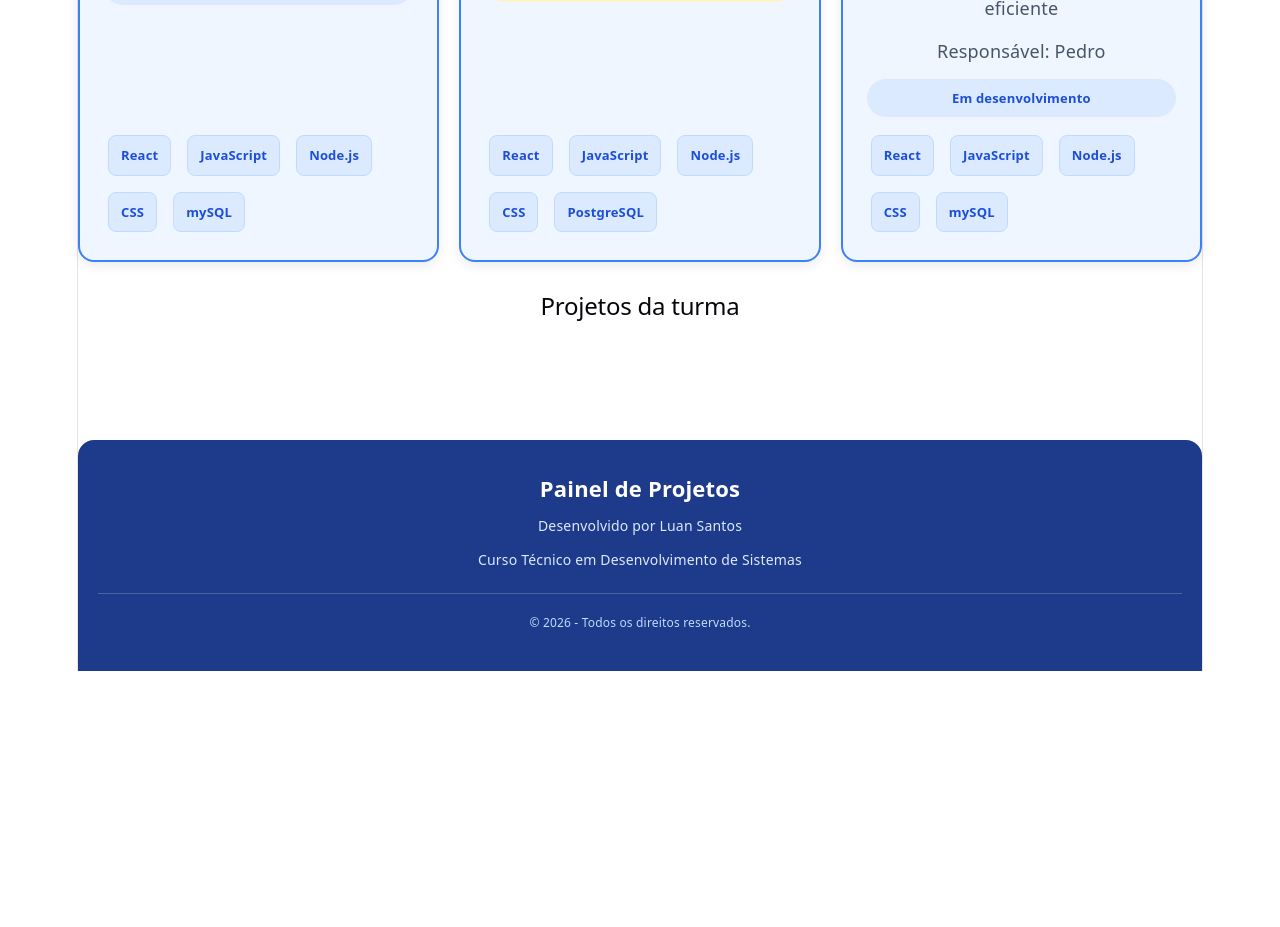
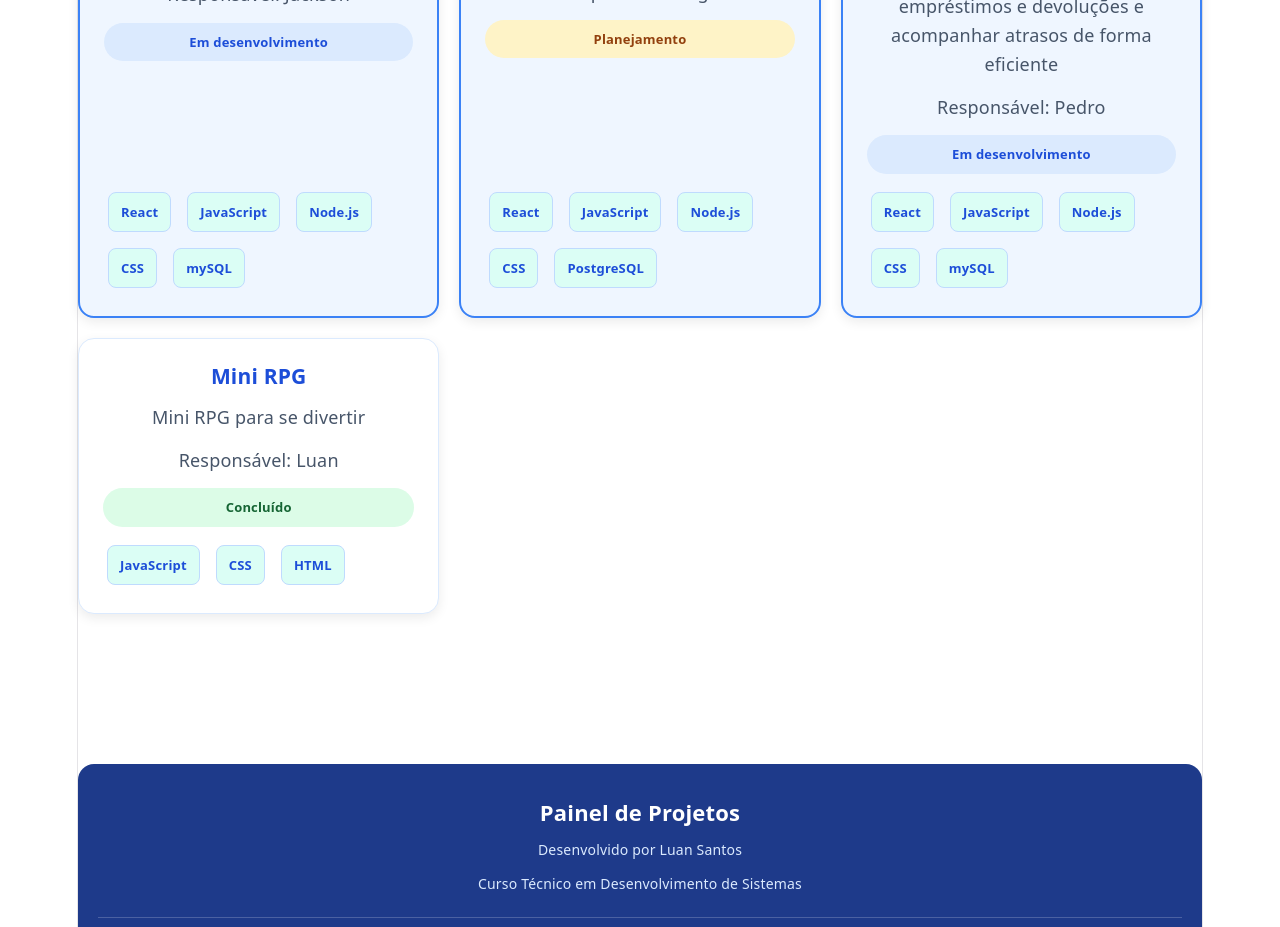
Before and after one commit to devluanx/react-painel-projetos, a React (Vite) app in the folder painel-projetos/: page / in a window 1280 px wide. Shown: the part 1080-2007 px from the top of the page. Before the commit the page ends 1751 px from the top, so only its background shows below. Built offline with nearby package versions, Linux system fonts and the light colour scheme.

Commit message:
projeto finalizado

```diff
--- a/painel-projetos/src/App.jsx
+++ b/painel-projetos/src/App.jsx
@@ -9,7 +9,7 @@ const projetos = [
     descricao:"Controle de produtos",
     responsavel: "Ana",
     status:"Concluído",
-    tecnologias:["React","Node.js","PostgreSQL"],
+    tecnologias:["React","Node.js","PostgreSQL","PHP"],
     destaque:true
   },
 
@@ -61,6 +61,15 @@ const projetos = [
     status:"Em desenvolvimento",
     tecnologias:["React","JavaScript","Node.js","CSS","mySQL"],
     destaque:true
+  },
+  {
+    id:7,
+    titulo:"Mini RPG",
+    descricao:"Mini RPG para se divertir",
+    responsavel:"Luan",
+    status:"Concluído",
+    tecnologias:["JavaScript","CSS","HTML"],
+    destaque: false
   }
 ]
 
@@ -103,7 +112,7 @@ const emDesenvolvimento = projetos.filter(
       ))}
     </div>
   </Secao>
-  <Secao titulo="Projetos da turma">
+  <Secao>
   <div className="projetos-lista">
   </div>
 </Secao>
--- a/painel-projetos/src/components/TecnologiaTag.css
+++ b/painel-projetos/src/components/TecnologiaTag.css
@@ -2,7 +2,7 @@
   display: inline-block;
   padding: 6px 12px;
   margin: 4px;
-  background-color: #dbeafe;
+  background-color: #dbfef5;
   color: #1d4ed8;
   border: 1px solid #bfdbfe;
   border-radius: 8px;
```
